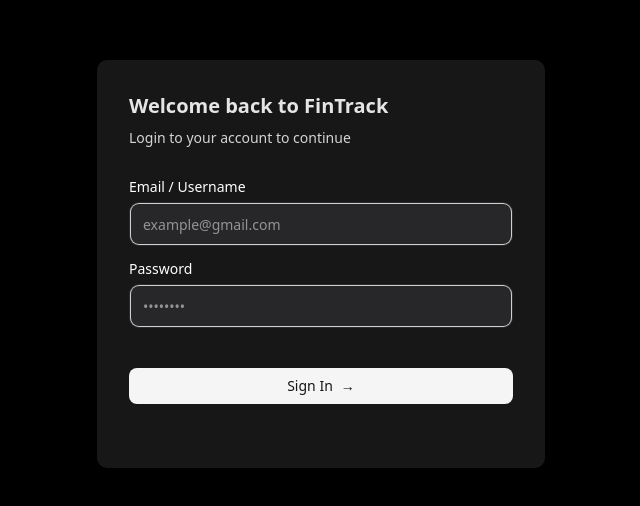
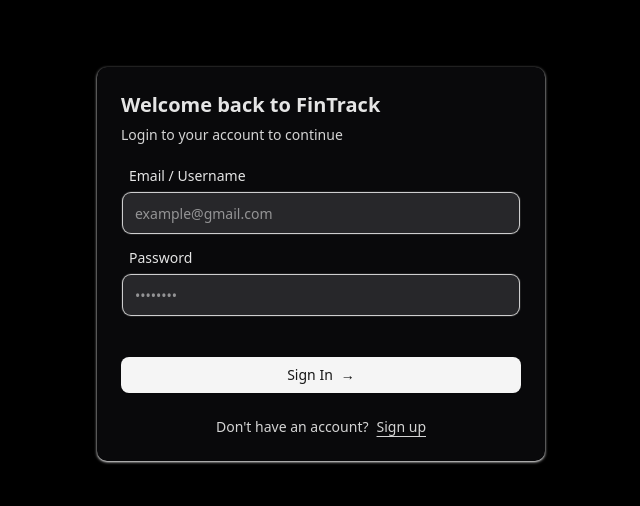
Before and after one commit to M-SaaD-H/fintrack, a Next.js app: page /sign-in in a window 1280 px wide. Shown: the part 136-642 px from the top of the page, without its empty margins (319-959 px from the left). Built offline with nearby package versions, Linux system fonts and the light colour scheme.

Commit message:
frontend tweaks

```diff
--- a/src/app/(auth)/sign-in/page.tsx
+++ b/src/app/(auth)/sign-in/page.tsx
@@ -2,16 +2,18 @@
 
 import { Button } from '@/components/ui/button';
 import { Form, FormMessage, FormControl, FormLabel, FormItem, FormField } from '@/components/ui/form';
-import { Input } from '@/components/ui/input';
+import { Input } from '@/components/ui/formInput';
 import { signinSchema } from '@/schemas/signin.schema'
 import { zodResolver } from '@hookform/resolvers/zod';
 import { Loader2 } from 'lucide-react';
+import Link from 'next/link';
 import React, { useState } from 'react'
 import { useForm } from 'react-hook-form'
 import { z } from 'zod';
 import { signIn } from 'next-auth/react';
 import { toast } from 'sonner';
 import { useRouter } from 'next/navigation';
+import { Card, CardContent, CardDescription, CardFooter, CardHeader, CardTitle } from '@/components/ui/card';
 
 const SignIn = () => {
   const [isSubmitting, setIsSubmitting] = useState(false);
@@ -59,22 +61,25 @@ const SignIn = () => {
 
   return (
     <div className='flex justify-center items-center h-screen mx-8'>
-      <div className="shadow-input mx-auto w-full max-w-md rounded-lg p-8 md:bg-neutral-900">
-        <h2 className="text-xl font-bold text-neutral-200">
+      <Card className="shadow-input mx-auto w-full max-w-md rounded-lg">
+        <CardHeader>
+          <CardTitle className="text-xl font-bold text-neutral-200">
             Welcome back to FinTrack
-        </h2>
-        <p className="mt-2 max-w-sm text-sm text-neutral-300">
+          </CardTitle>
+          <CardDescription className="max-w-sm text-sm text-neutral-300">
             Login to your account to continue
-        </p>
+          </CardDescription>
+        </CardHeader>
 
+        <CardContent>
           <Form {...form}>
-          <form className='my-8 space-y-4' onSubmit={form.handleSubmit(onSubmit)}>
+            <form className='space-y-4' onSubmit={form.handleSubmit(onSubmit)}>
               <FormField
                 name="identifier"
                 control={form.control}
                 render={({ field }) => (
                   <FormItem>
-                  <FormLabel>Email / Username</FormLabel>
+                    <FormLabel className='text-neutral-200 ml-2'>Email / Username</FormLabel>
                     <FormControl>
                       <Input placeholder="example@gmail.com" {...field} />
                     </FormControl>
@@ -87,7 +92,7 @@ const SignIn = () => {
                 control={form.control}
                 render={({ field }) => (
                   <FormItem>
-                  <FormLabel>Password</FormLabel>
+                    <FormLabel className='text-neutral-200 ml-2'>Password</FormLabel>
                     <FormControl>
                       <Input placeholder="••••••••" type='password' {...field} />
                     </FormControl>
@@ -114,7 +119,14 @@ const SignIn = () => {
               </Button>
             </form>
           </Form>
-      </div>
+        </CardContent>
+        <CardFooter className='flex items-center justify-center gap-2'>
+          <p className='text-sm text-neutral-300'>
+            Don't have an account?
+          </p>
+          <Link href='/sign-up' className='text-sm text-neutral-300 underline underline-offset-4'>Sign up</Link>
+        </CardFooter>
+      </Card>
     </div>
   )
 }
--- a/src/app/(auth)/sign-up/page.tsx
+++ b/src/app/(auth)/sign-up/page.tsx
@@ -6,14 +6,15 @@ import React, { useEffect, useState } from 'react';
 import { useForm } from 'react-hook-form';
 import { z } from 'zod';
 import { useDebounceCallback } from 'usehooks-ts';
-import { ApiError } from '@/utils/apiError';
 import axios, { AxiosError } from 'axios';
-import { Form, FormControl, FormDescription, FormField, FormItem, FormLabel, FormMessage } from '@/components/ui/form';
-import { Input } from '@/components/ui/input';
+import { Form, FormControl, FormField, FormItem, FormLabel, FormMessage } from '@/components/ui/form';
+import { Input } from '@/components/ui/formInput';
 import { Button } from '@/components/ui/button';
 import { Loader2 } from 'lucide-react';
 import { toast } from 'sonner';
 import { ApiResponse } from '@/utils/apiResponse';
+import { Card, CardContent, CardDescription, CardFooter, CardHeader, CardTitle } from '@/components/ui/card';
+import Link from 'next/link';
 
 const SignUp = () => {
   // form fields
@@ -86,18 +87,21 @@ const SignUp = () => {
 
   return (
     <div className='flex justify-center items-center h-screen mx-4'>
-      <div className="shadow-input mx-auto mt-16 w-full max-w-md rounded-lg p-8 md:bg-neutral-900">
-        <h2 className="text-xl font-bold text-neutral-200">
+      <Card className="shadow-input mx-auto mt-16 w-full max-w-md rounded-lg">
+        <CardHeader>
+          <CardTitle className="text-xl font-bold text-neutral-200">
             Welcome to FinTrack
-        </h2>
-        <p className="mt-2 max-w-sm text-sm text-neutral-300">
+          </CardTitle>
+          <CardDescription className="mt-2 max-w-sm text-sm text-neutral-300">
             Take Control of Your Finances - Track, Save, and Grow!
-        </p>
+          </CardDescription>
+        </CardHeader>
 
         {/* form */}
 
+        <CardContent>
           <Form {...form}>
-          <form className='my-8 space-y-4' onSubmit={form.handleSubmit(onSubmit)}>
+            <form className='space-y-4' onSubmit={form.handleSubmit(onSubmit)}>
               <div className="mb-4 flex flex-col space-y-4 md:flex-row md:space-y-0 md:space-x-2">
                 <FormField
                   name="firstName"
@@ -183,7 +187,7 @@ const SignUp = () => {
                   </FormItem>
                 )}
               />
-            <Button variant={'secondary'} type='submit' className='w-full my-4 group disabled:cursor-not-allowed' disabled={isSubmitting}>
+              <Button variant={'secondary'} type='submit' className='w-full mt-4 group disabled:cursor-not-allowed' disabled={isSubmitting}>
                 {
                   isSubmitting ? (
                     <>
@@ -199,7 +203,14 @@ const SignUp = () => {
               </Button>
             </form>
           </Form>
-      </div>
+        </CardContent>
+        <CardFooter className='flex items-center justify-center gap-2'>
+          <p className='text-sm text-neutral-300'>
+            Already have an account?
+          </p>
+          <Link href='/sign-in' className='text-sm text-neutral-300 underline underline-offset-4'>Sign in</Link>
+        </CardFooter>
+      </Card>
     </div>
   )
 }
--- /dev/null
+++ b/src/components/ui/card.tsx
@@ -0,0 +1,92 @@
+import * as React from "react"
+
+import { cn } from "@/lib/utils"
+
+function Card({ className, ...props }: React.ComponentProps<"div">) {
+  return (
+    <div
+      data-slot="card"
+      className={cn(
+        "bg-[#09090B] text-card-foreground flex flex-col gap-6 rounded-xl border-white/20 py-6 shadow-sm",
+        className
+      )}
+      {...props}
+    />
+  )
+}
+
+function CardHeader({ className, ...props }: React.ComponentProps<"div">) {
+  return (
+    <div
+      data-slot="card-header"
+      className={cn(
+        "@container/card-header grid auto-rows-min grid-rows-[auto_auto] items-start gap-1.5 px-6 has-data-[slot=card-action]:grid-cols-[1fr_auto] [.border-b]:pb-6",
+        className
+      )}
+      {...props}
+    />
+  )
+}
+
+function CardTitle({ className, ...props }: React.ComponentProps<"div">) {
+  return (
+    <div
+      data-slot="card-title"
+      className={cn("leading-none font-semibold", className)}
+      {...props}
+    />
+  )
+}
+
+function CardDescription({ className, ...props }: React.ComponentProps<"div">) {
+  return (
+    <div
+      data-slot="card-description"
+      className={cn("text-muted-foreground text-sm", className)}
+      {...props}
+    />
+  )
+}
+
+function CardAction({ className, ...props }: React.ComponentProps<"div">) {
+  return (
+    <div
+      data-slot="card-action"
+      className={cn(
+        "col-start-2 row-span-2 row-start-1 self-start justify-self-end",
+        className
+      )}
+      {...props}
+    />
+  )
+}
+
+function CardContent({ className, ...props }: React.ComponentProps<"div">) {
+  return (
+    <div
+      data-slot="card-content"
+      className={cn("px-6", className)}
+      {...props}
+    />
+  )
+}
+
+function CardFooter({ className, ...props }: React.ComponentProps<"div">) {
+  return (
+    <div
+      data-slot="card-footer"
+      className={cn("flex items-center px-6 [.border-t]:pt-6", className)}
+      {...props}
+    />
+  )
+}
+
+export {
+  Card,
+  CardHeader,
+  CardFooter,
+  CardTitle,
+  CardAction,
+  CardDescription,
+  CardContent,
+}
```
Also changed, not shown: src/components/ui/formInput.tsx (renamed from src/components/ui/input.tsx). Lines whose indentation alone changed are shown as unchanged.
